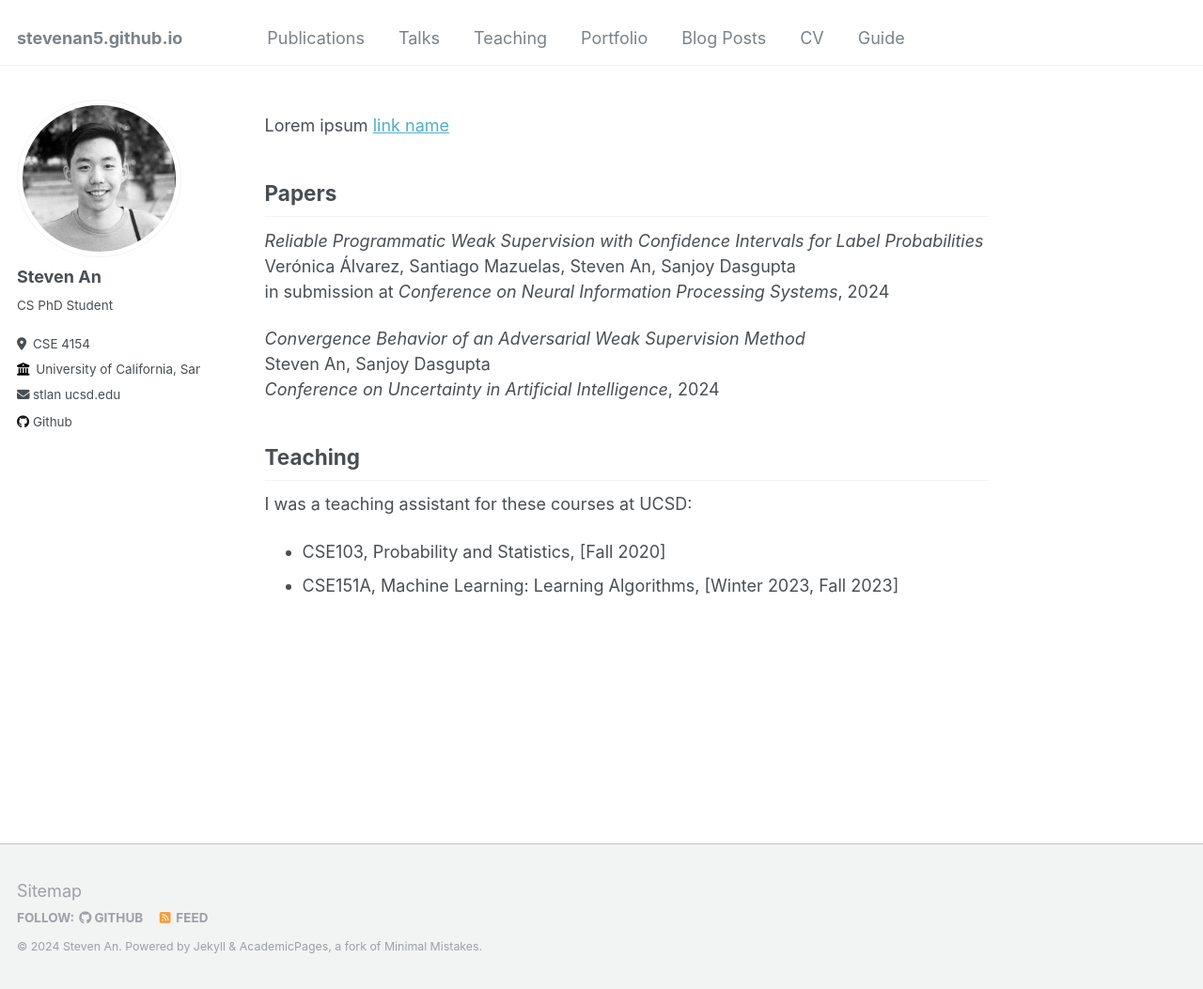
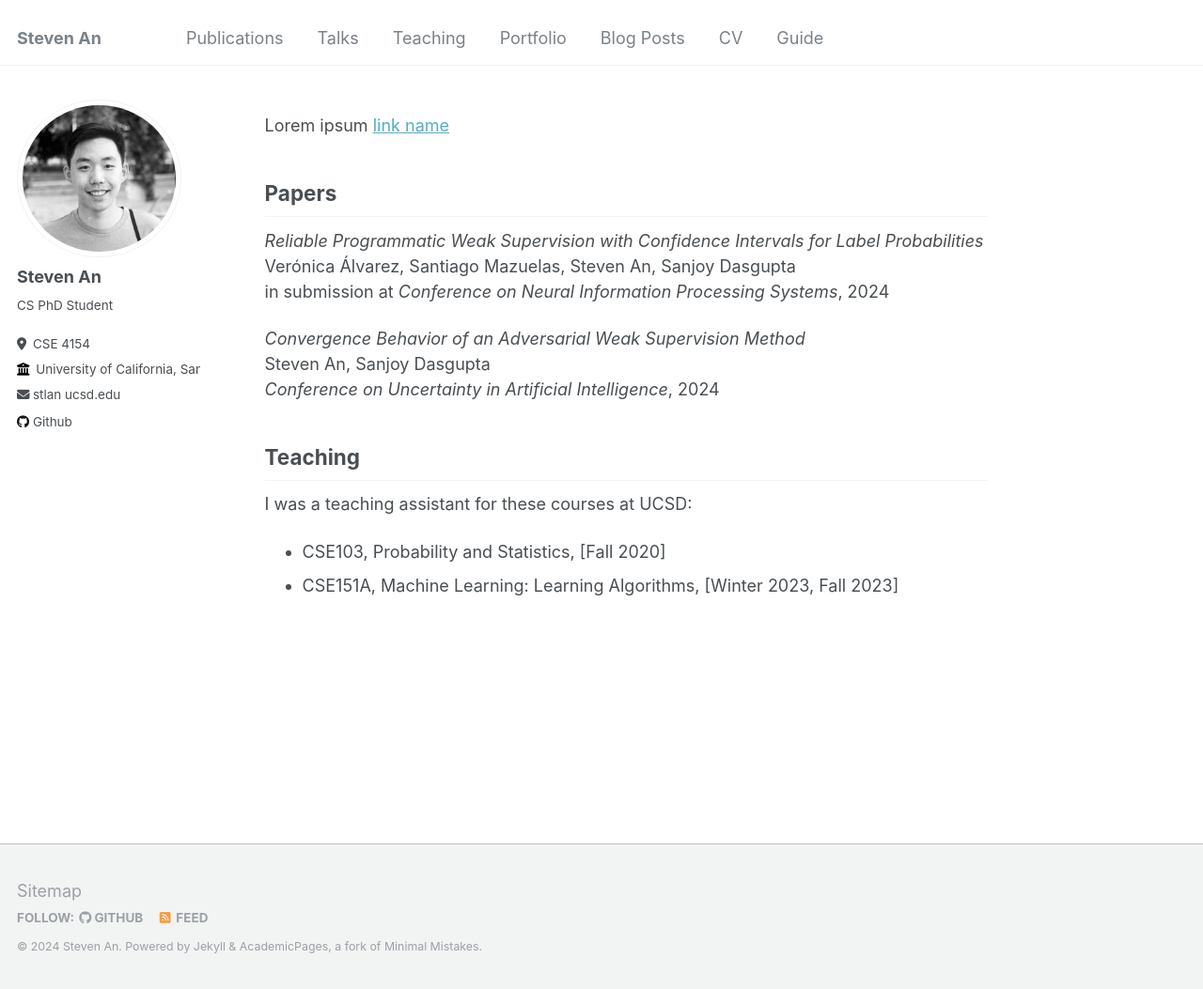
Before and after one commit to stevenan5/stevenan5.github.io, a Jekyll site: the page built from _pages/about.md, in a window 1280 px wide and 1053 px high. Shown: the whole window at 94% size. Built offline with Jekyll 4.4.1, drawn with Linux system fonts in a browser that asks for light colours.

Commit message:
readd title

```diff
--- a/_config.yml
+++ b/_config.yml
@@ -8,7 +8,7 @@
 
 # Basic Site Settings
 locale                   : "en-US"
-title                    : null
+title                    : "Steven An"
 title_separator          : "-"
 name                     : &name "Steven An"
 description              : &description "CSE PhD Student at UCSD"
```
